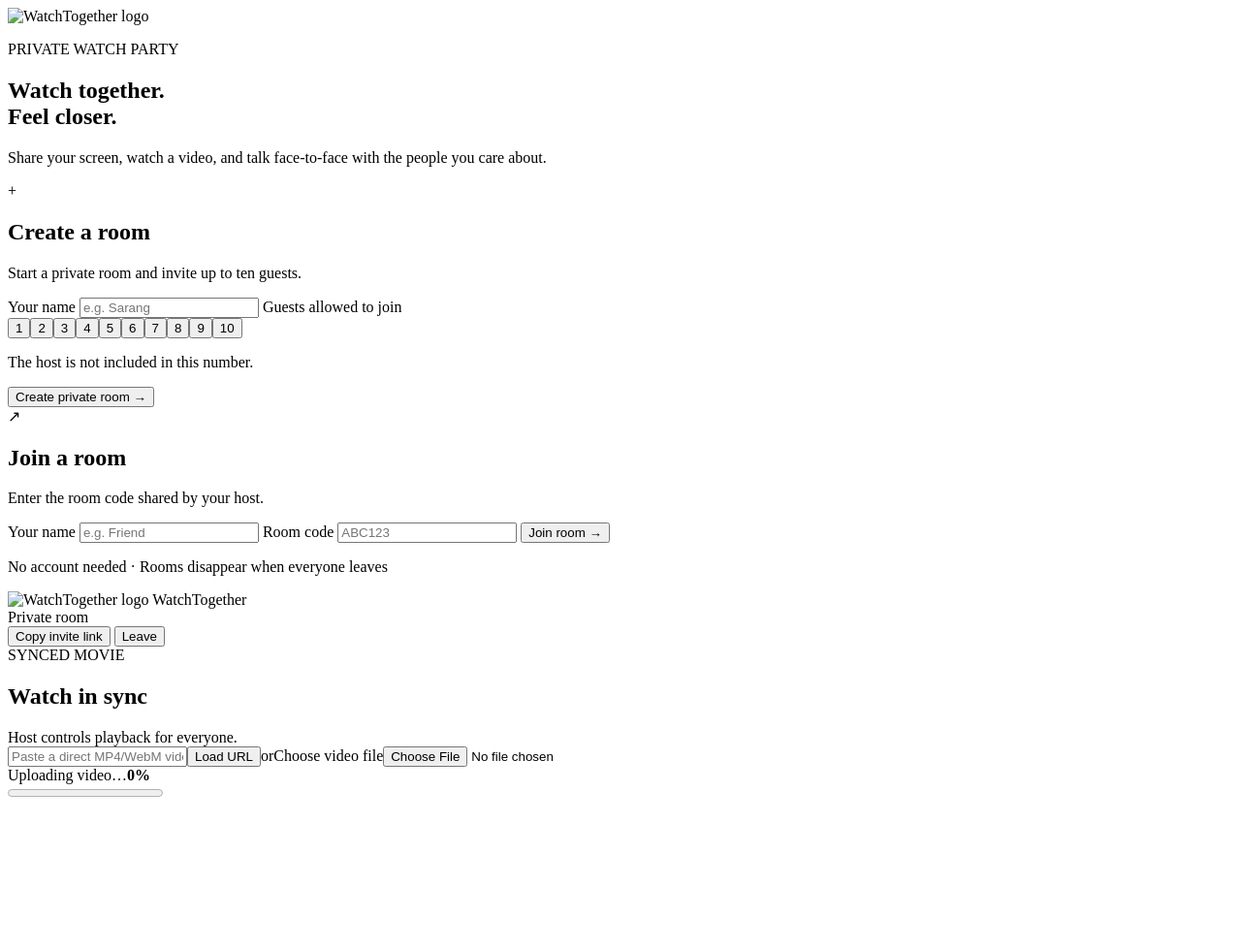
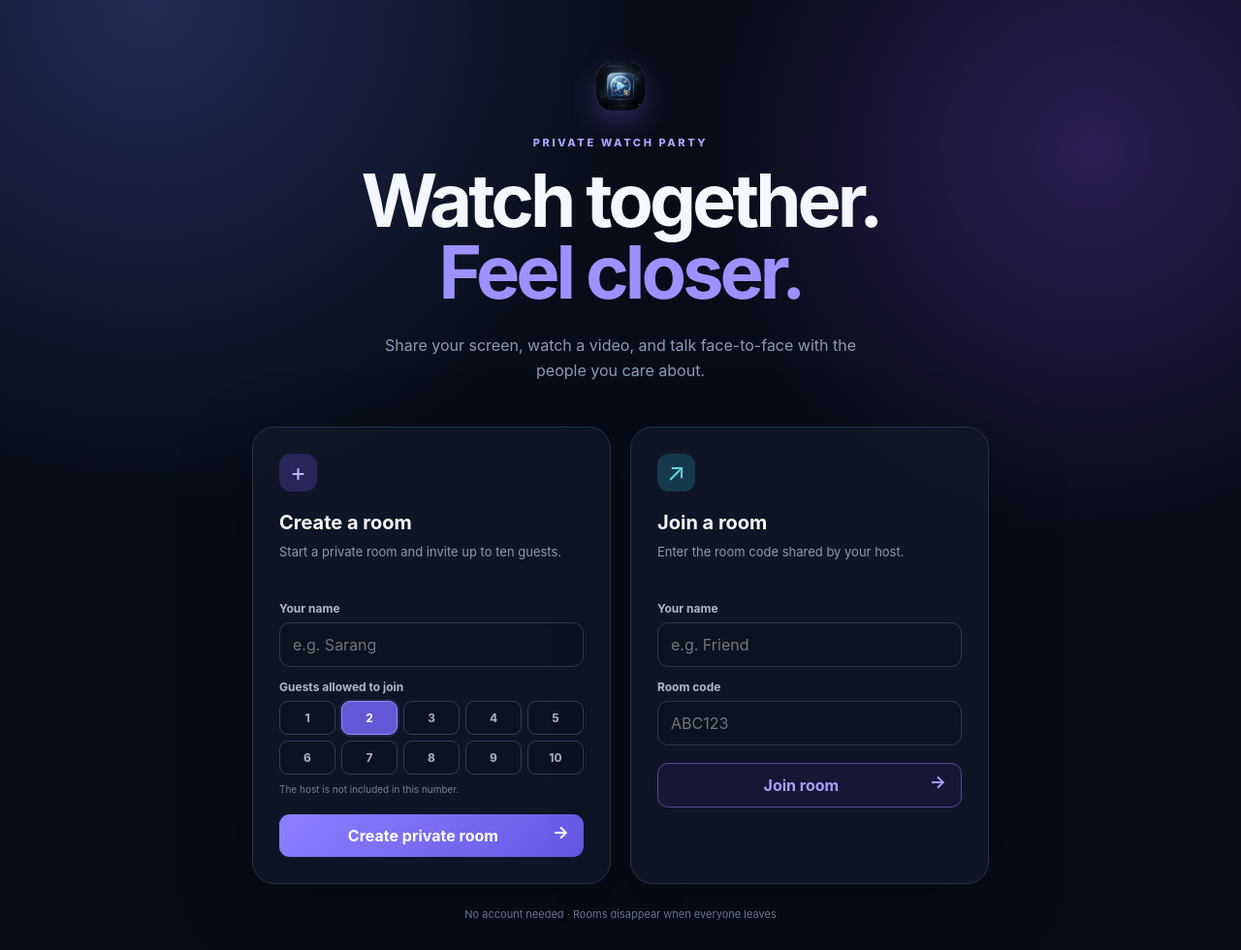
Before and after one commit to SarangDev515/watchtogether, a website: page public/index.html in a window 1280 px wide. Shown: the top 980 px of the page at 97% size. Drawn offline with Linux system fonts and the light colour scheme; the site is published under a folder, as on GitHub Pages, so addresses that start at the root find nothing.

Commit message:
Fix GitHub Pages asset paths

```diff
--- a/public/index.html
+++ b/public/index.html
@@ -5,14 +5,14 @@
   <meta name="viewport" content="width=device-width, initial-scale=1">
   <meta name="theme-color" content="#0b1020">
   <title>WatchTogether</title>
-  <link rel="icon" type="image/png" href="/assets/logo.png">
-  <link rel="apple-touch-icon" href="/assets/logo.png">
-  <link rel="stylesheet" href="/styles.css">
+  <link rel="icon" type="image/png" href="./assets/logo.png">
+  <link rel="apple-touch-icon" href="./assets/logo.png">
+  <link rel="stylesheet" href="./styles.css">
 </head>
 <body>
   <main class="shell">
     <section id="landing" class="landing panel">
-      <div class="brand-mark"><img src="/assets/logo.png" alt="WatchTogether logo"></div>
+      <div class="brand-mark"><img src="./assets/logo.png" alt="WatchTogether logo"></div>
       <p class="eyebrow">PRIVATE WATCH PARTY</p>
       <h1>Watch together.<br><span>Feel closer.</span></h1>
       <p class="intro">Share your screen, watch a video, and talk face-to-face with the people you care about.</p>
@@ -48,7 +48,7 @@
     <section id="room" class="room panel hidden">
       <header class="room-header">
         <div>
-          <div class="brand-small"><span class="brand-mark mini"><img src="/assets/logo.png" alt="WatchTogether logo"></span> WatchTogether</div>
+          <div class="brand-small"><span class="brand-mark mini"><img src="./assets/logo.png" alt="WatchTogether logo"></span> WatchTogether</div>
           <div class="room-title"><span id="room-status-dot"></span><span id="room-title-text">Private room</span></div>
         </div>
         <div class="room-actions">
@@ -87,12 +87,12 @@
       </div>
     </section>
   </main>
-  <div id="entry-intro" class="entry-intro hidden" aria-live="polite"><div class="entry-logo"><img src="/assets/logo.png" alt="WatchTogether logo"></div><div class="entry-ring ring-one"></div><div class="entry-ring ring-two"></div><p id="entry-status">Preparing your room…</p><div class="entry-dots"><span></span><span></span><span></span></div></div>
+  <div id="entry-intro" class="entry-intro hidden" aria-live="polite"><div class="entry-logo"><img src="./assets/logo.png" alt="WatchTogether logo"></div><div class="entry-ring ring-one"></div><div class="entry-ring ring-two"></div><p id="entry-status">Preparing your room…</p><div class="entry-dots"><span></span><span></span><span></span></div></div>
   <div id="room-full-modal" class="modal-backdrop hidden" role="dialog" aria-modal="true" aria-labelledby="room-full-title">
     <div class="modal-card"><div class="modal-icon">!</div><h2 id="room-full-title">Room is full</h2><p id="room-full-message">This room has reached the guest limit set by the host.</p><button id="close-room-full" class="primary">Okay</button></div>
   </div>
   <div id="toast" class="toast"></div>
-  <script src="/config.js"></script>
-  <script src="/app.js"></script>
+  <script src="./config.js"></script>
+  <script src="./app.js"></script>
 </body>
 </html>
```
